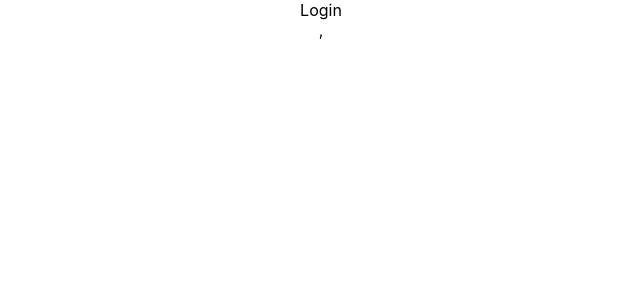
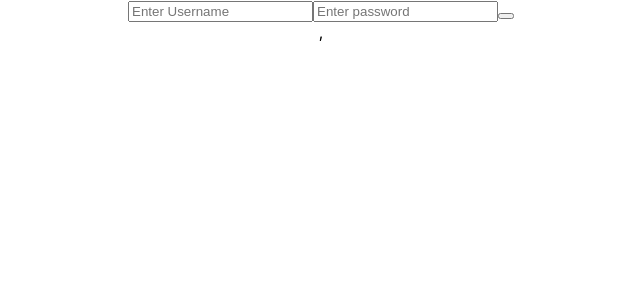
Before and after one commit to Lahirutech/MERN_PASSPORT_JWT, a React (Create React App) app in the folder client/: page /login in a window 1280 px wide. Shown: the top 300 px of the page, without its empty margins (319-959 px from the left). Built offline with nearby package versions, Linux system fonts and the light colour scheme.

Commit message:
add the kogin.js

```diff
--- a/client/src/components/pages/Login.js
+++ b/client/src/components/pages/Login.js
@@ -1,5 +1,29 @@
-import React from "react";
+import React, { useState } from "react";
 
 export default function Login() {
-  return <div>Login</div>;
+  const [username, setUsername] = useState("");
+  const [password, setPassword] = useState("");
+
+  const submit = () => {
+    console.log(username, password);
+  };
+
+  return (
+    <div>
+      <input
+        type="text"
+        placeholder="Enter Username"
+        value={username}
+        onChange={(event) => setUsername(event.target)}
+      />
+
+      <input
+        type="password"
+        placeholder="Enter password"
+        value={password}
+        onChange={(event) => setUsername(event.target)}
+      />
+      <button onClick={submit}></button>
+    </div>
+  );
 }
```
